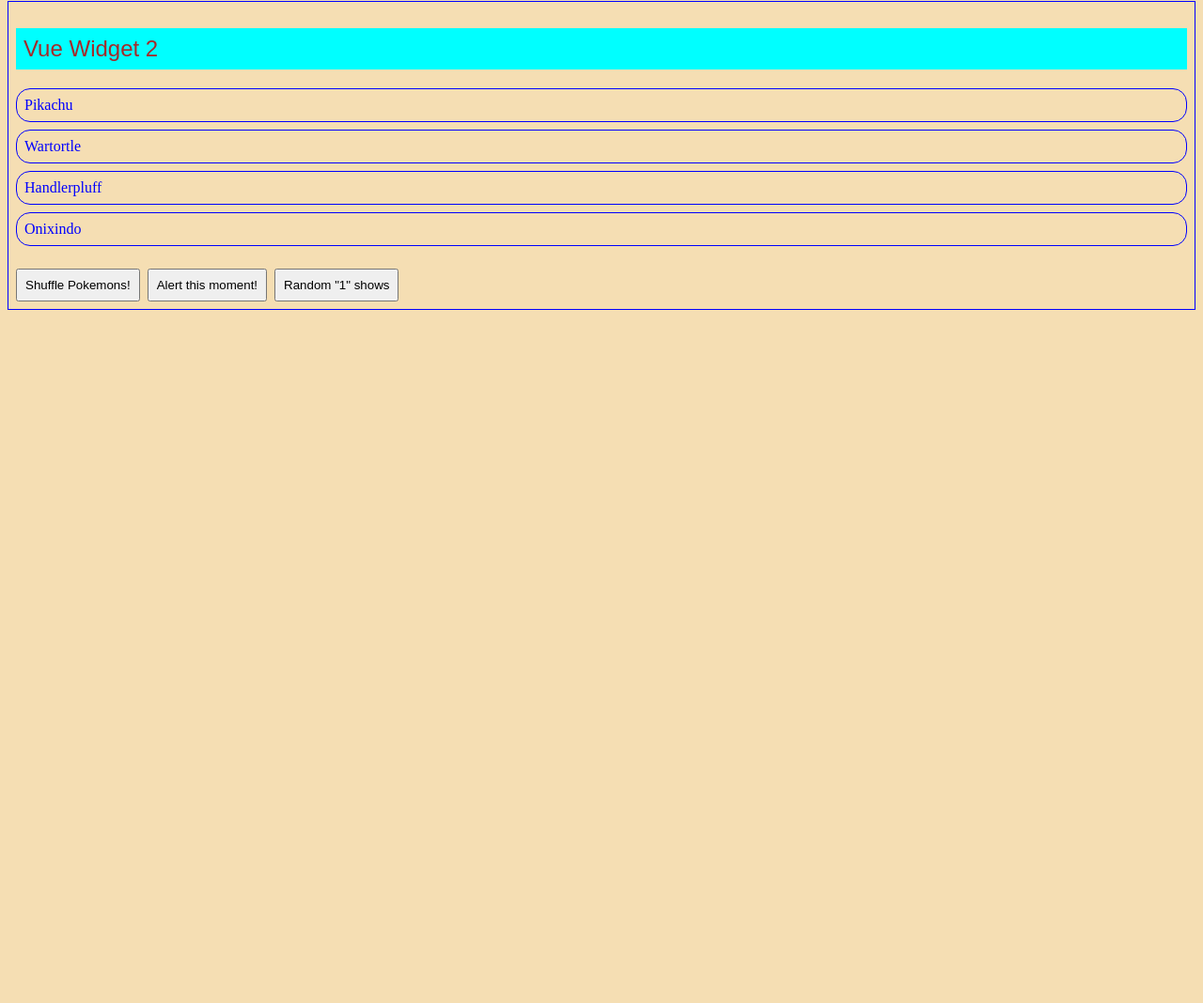
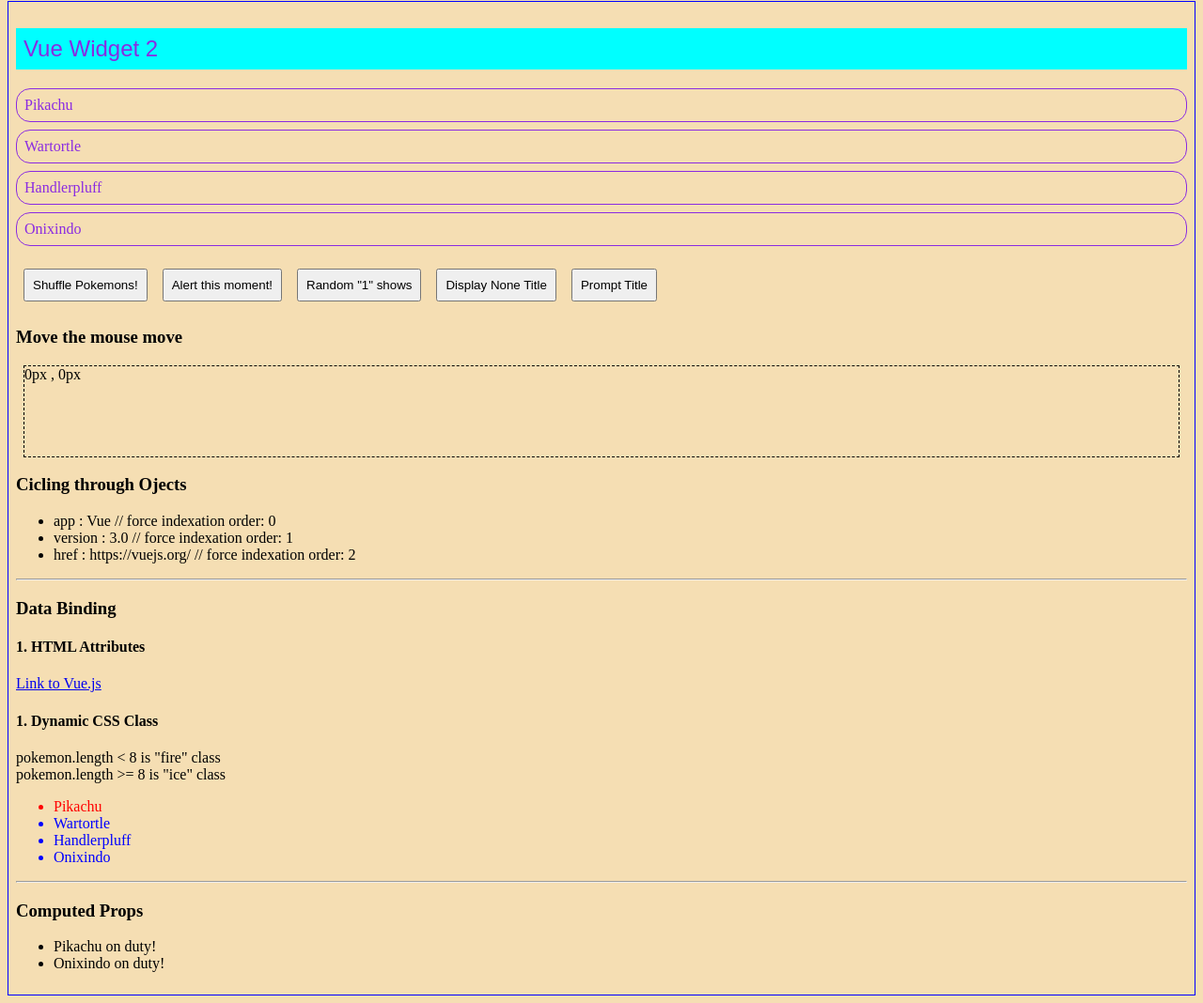
Before and after one commit to isaacBejarano/vue-widgets, a website with bundled scripts: page index.html in a window 1280 px wide. Shown: the part 470-1538 px from the top of the page at 94% size. Before the commit the page ends 808 px from the top, so only its background shows below. Built offline with nearby package versions, Linux system fonts and the light colour scheme.

Commit message:
computed

```diff
--- a/index.html
+++ b/index.html
@@ -17,6 +17,15 @@
 				padding-bottom: 0.5rem;
 				border: 0 solid orangered;
 				border-width: 0 0 2px;
+			}
+
+			/* global styles */
+			.ice {
+				color: blue;
+			}
+
+			.fire {
+				color: red;
 			}
 		</style>
 	</head>
--- a/vue/widgets/widget-1/styles/vue-widget-1.component.styles.mjs
+++ b/vue/widgets/widget-1/styles/vue-widget-1.component.styles.mjs
@@ -1,5 +1,5 @@
 const style1 = `
-	color: darkmagenta;
+	color: green;
 	background-color: palegreen;
 	font-family: Arial, sans-serif;
 	font-weight: lighter;
--- a/vue/widgets/widget-2/logic/vue-widget-2.component.logic.mjs
+++ b/vue/widgets/widget-2/logic/vue-widget-2.component.logic.mjs
@@ -7,17 +7,52 @@ export const component = {
 			title: "Vue Widget 2",
 			pokemons: ["Pikachu", "Wartortle", "Handlerpluff", "Onixindo"],
 			random: 0,
+			titleShow: true,
+			crosshair: [0, 0],
+			anyObject: {
+				app: "Vue",
+				version: "3.0",
+				href: "https://vuejs.org/",
+			},
 		};
 	},
 	methods: {
 		shiftPokemons() {
 			this.pokemons.push(this.pokemons.shift());
 		},
+
 		gimmeDate(d) {
 			alert(d);
 		},
+
 		randomNum() {
 			this.random = Math.round(Math.random());
 		},
+
+		toggleTitle() {
+			this.titleShow = !this.titleShow;
+		},
+
+		prompTitle(e, legend) {
+			this.title = prompt(legend + "\nTouched at TimeStamp " + e.timeStamp);
+		},
+
+		crosshairMe(e) {
+			this.crosshair = [e.offsetX, e.offsetY];
+		},
+	},
+	computed: {
+		cCrosshair() {
+			return this.crosshair[0] + "px" + " , " + this.crosshair[1] + "px";
+		},
+		cPokemonsOnDuty() {
+			let onDuty = this.pokemons.filter(p => p.length < 9);
+
+			for (let [k, v] of onDuty.entries()) {
+				onDuty[k] = v + " on duty!";
+			}
+
+			return onDuty;
+		},
 	},
 };
--- a/vue/widgets/widget-2/styles/vue-widget-2.component.styles.mjs
+++ b/vue/widgets/widget-2/styles/vue-widget-2.component.styles.mjs
@@ -1,5 +1,5 @@
 const style1 = `
-	color: brown;
+	color: blueviolet;
 	background-color: cyan;
 	font-family: Arial, sans-serif;
 	font-weight: lighter;
@@ -17,10 +17,10 @@ const style3 = `
 const style4 = `
  margin: .5rem 0;
  padding: .5rem;
- border: 1px solid blue;
+ border: 1px solid blueviolet;
  border-radius: 15px;
  cursor: pointer;
- color: blue;
+ color: blueviolet;
 `;
 
 export { style1, style2, style3, style4 };
--- a/vue/widgets/widget-2/template/vue-widget-2.component.templeate.mjs
+++ b/vue/widgets/widget-2/template/vue-widget-2.component.templeate.mjs
@@ -2,14 +2,14 @@ import { style1, style2, style3, style4 } from "../styles/vue-widget-2.component
 
 const template1 = `
 <div style="border: 1px solid blue; padding: .5rem;">
-	<h2 style="${style1 + style2}">{{ title }}</h2>
+	<h2 v-show="titleShow" style="${style1 + style2}">{{ title }}</h2>
 
 	<ul style="${style3}">
 		<li v-for="pokemon in pokemons" style="${style4}">{{ pokemon }}</li>
 	</ul>
 
 	<button
-		style="margin-top: .5rem;
+		style="margin: .5rem;
 		padding: .5rem;
 		cursor: pointer;"
 		@click="shiftPokemons">
@@ -17,7 +17,7 @@ const template1 = `
 	</button>
 
 	<button
-		style="margin-left: .5rem;
+		style="margin: .5rem;
 		padding: .5rem;
 		cursor: pointer;"
 		@click="gimmeDate(new Date())">
@@ -25,7 +25,7 @@ const template1 = `
 	</button>
 
 	<button
-		style="margin-left: .5rem;
+		style="margin: .5rem;
 		padding: .5rem;
 		cursor: pointer;"
 		@click="randomNum()">
@@ -33,11 +33,86 @@ const template1 = `
 	</button>
 
 	<small
-		style="margin-left: .5rem;"
+		style="margin: .5rem;"
 		v-if="random>0">
-			Random is {{ random }}
+		Random is {{ random }}
 	</small>
+
+	<button
+		style="margin: .5rem;
+		padding: .5rem;
+		cursor: pointer;"
+		@click="toggleTitle()">
+			Display None Title
+	</button>
+
+	<button
+		style="margin: .5rem;
+		padding: .5rem;
+		cursor: pointer;"
+		@click="prompTitle($event, 'Enter New Title')">
+			Prompt Title
+	</button>
+
+	<h3>Move the mouse move</h3>
+	<div
+		style="position: relative;
+		margin: .5rem;
+		border: 1px dashed black;
+		height: 5rem;
+		padding: .5rem;
+		cursor: crosshair;"
+		@mousemove="crosshairMe($event)">
+
+			<div
+				style="position: absolute;"
+				:style="{
+					top: crosshair[1]+'px',
+					left: crosshair[0]+'px'
+				}"
+			>
+			{{ cCrosshair }}
+			</div>
+	</div>
+
+	<h3>Cicling through Ojects</h3>
+
+	<ul>
+		<li v-for="(value, key, i) in anyObject" :key="value.id">
+			{{ key }} : {{ value }}  // force indexation order: {{ i }}
+		</li>
+	</ul>
+
+	<hr/>
+
+	<h3>Data Binding</h3>
+		<h4>1. HTML Attributes</h4>
+		<a :href="anyObject.href" target="_blank">Link to Vue.js</a>
+
+		<h4>1. Dynamic CSS Class</h4>
+		<span style="display: block;">pokemon.length &lt; 8 is "fire" class</span>
+		<span>pokemon.length >= 8 is "ice" class</span>
+		<ul>
+			<li v-for="pokemon in pokemons" :class="{
+				fire : pokemon.length < 8,
+				ice : pokemon.length >= 8
+			}">
+			{{ pokemon }}
+			</li>
+		</ul>
+
+		<hr>
+
+		<h3>Computed Props</h3>
+		<ul>
+			<li v-for="pokeduty in cPokemonsOnDuty">
+				{{ pokeduty }}
+			</li>
+		</ul>
+
 </div>
+
+
 `;
 
 export { template1 };
```
